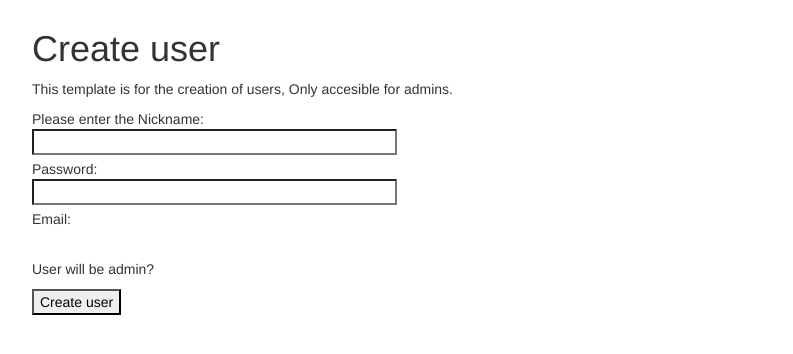
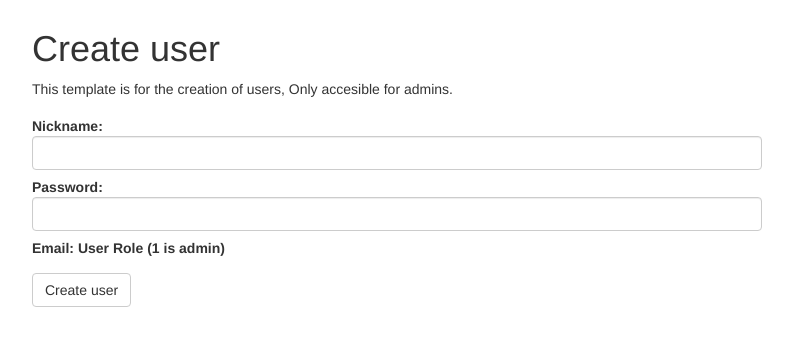
Before and after one commit to YoYuUm/Blonkey, a Flask app: template app/templates/content_register.html in a window 1280 px wide. Shown: the part 51-405 px from the top of the page, without its empty margins (243-1036 px from the left). Run offline with Flask 2, Linux system fonts and the light colour scheme; the template is opened without the code that fills it: values that come from a table or form of the project are taken from there, others are empty; some libraries are stand-ins or nearby versions.

Commit message:
Forms reformed in templates

```diff
--- a/app/templates/content_register.html
+++ b/app/templates/content_register.html
@@ -4,26 +4,19 @@
 {% block content %}
 <h1>Create user</h1>
 <p>This template is for the creation of users, Only accesible for admins.</p>
-<form action="" method="post" name="login">
-
-    <p>
-        <p>
-        Please enter the Nickname:<br/>
-        {{form.nickname(class="col-md-6")}}<br/>
-        </p>
-        <p>
-        Password:<br/>
-        {{form.password(class="col-md-6")}}<br/>
-        </p>
-        <p>
-        Email:<br/>
-        {{form.email(class="col-md-6")}}<br/>
-        </p>
-        <p>
-        User will be admin?<br/>
-        {{form.role()}}
-        </p>
-    </p>
-    <p><input type="submit" value="Create user"></p>
+<form action="" class="form-horizontal col-md-12" role="form" method="post" name="login">
+   <div id="fields" class="form-group">
+        <label for="nickname" class="control-label">Nickname:</label>
+        {{form.nickname(class="form-control")}}
+        <label for="password" class="control-label">Password:</label>
+        {{form.password(class="form-control")}}
+        <label for="email" class="control-label">Email:</label>
+        {{form.email(class="form-control")}}
+        <label for="role" class="control-label">User Role (1 is admin)</label>
+        {{form.role(class="form-control")}}
+    </div>
+    <div id="buttons" class="form-group">
+        <input type="submit" class="btn btn-default" value="Create user">
+    </div>
 </form>
 {% endblock %}
```
Also changed, not shown: app/templates/content_edit_tag.html (+11 -6 lines), app/templates/content_login.html (+10 -8 lines), app/templates/content_manage_tags.html (+7 -3 lines).
